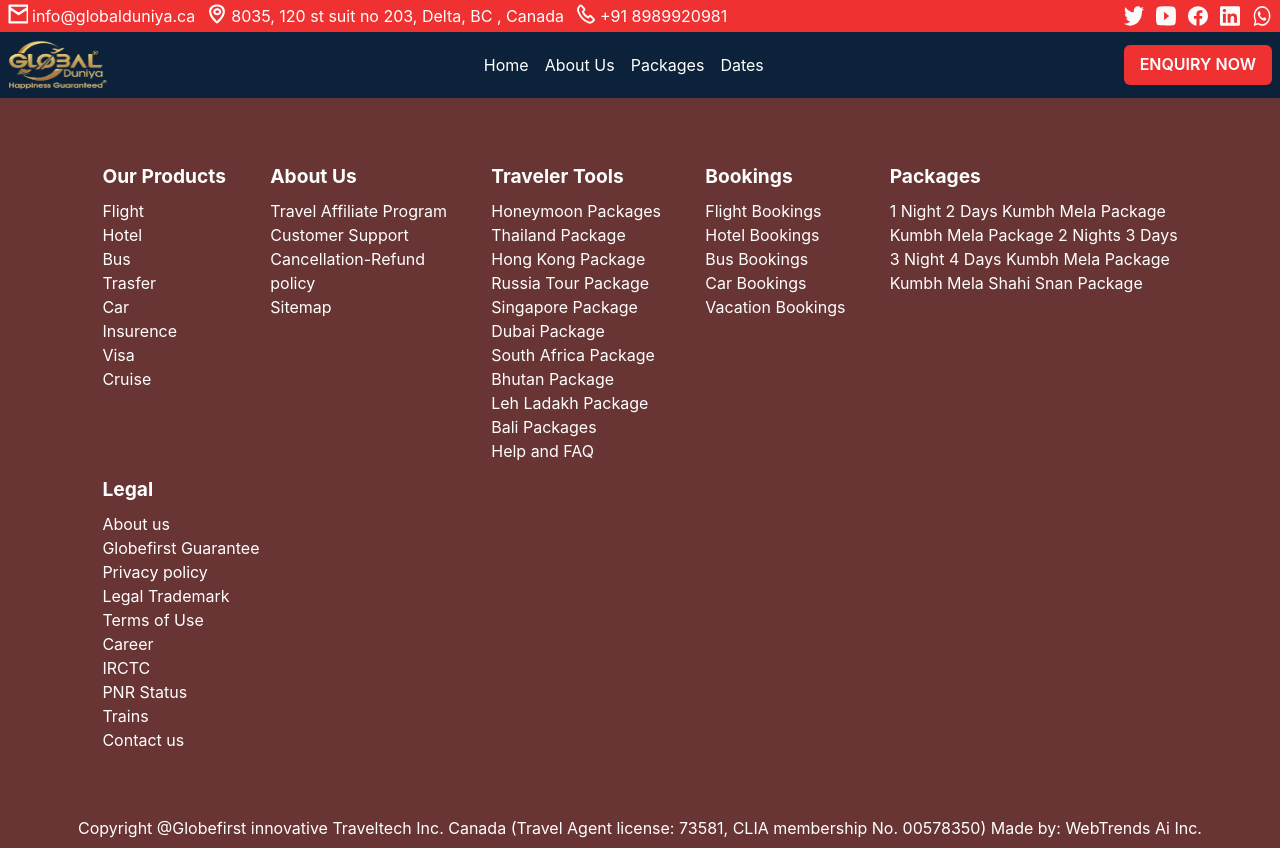
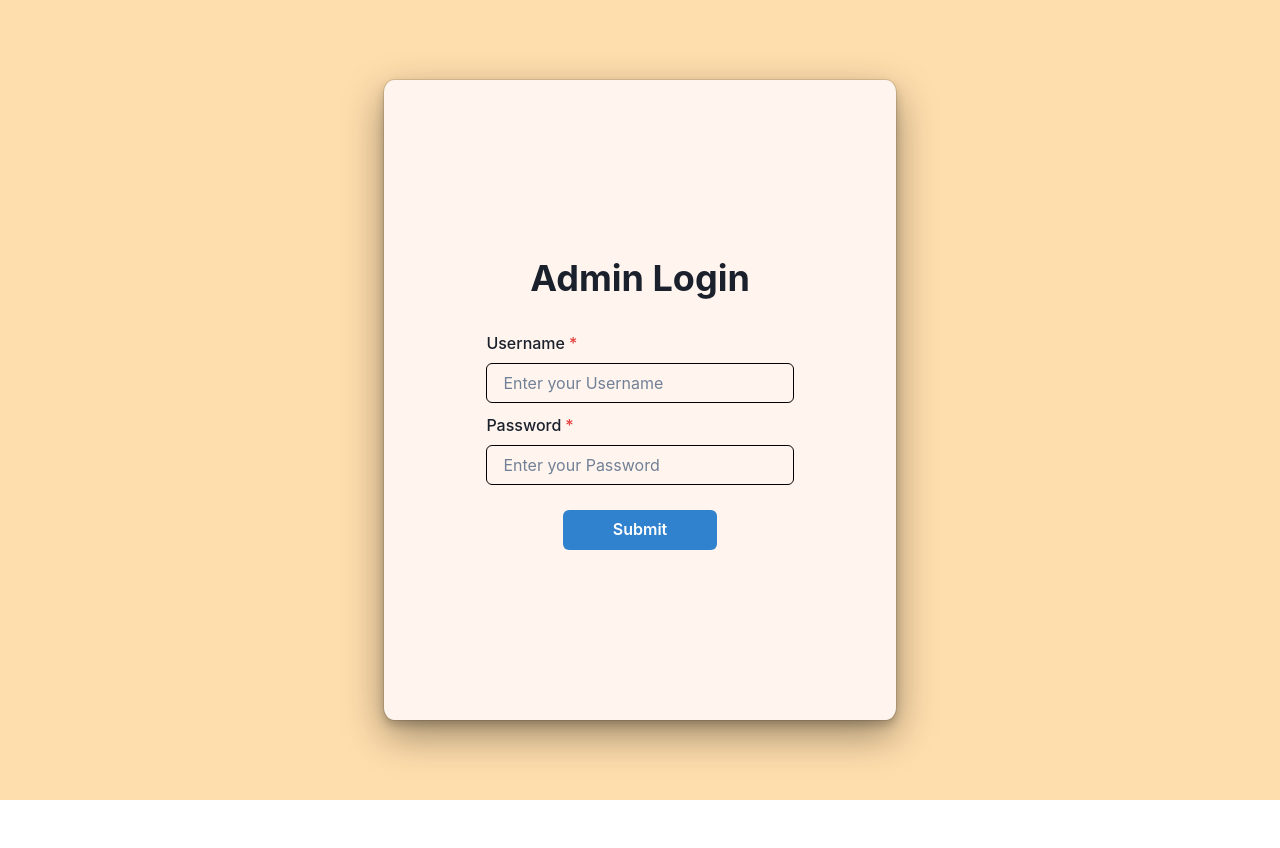
Before and after one commit to ArnabBiswas123/The-Kumbh-mela-Project, a React (Create React App) app: page /adminlogin in a window 1280 px wide. After the commit the page ends 800 px from the top, so only its background shows below. Built offline with nearby package versions, Linux system fonts and the light colour scheme.

Commit message:
About kumbh mela

```diff
--- a/src/App.js
+++ b/src/App.js
@@ -1,24 +1,16 @@
 import { Route, Routes } from "react-router-dom";
 import HomePage from "./pages/HomePage";
-import { useMediaQuery } from "@chakra-ui/react";
-import Header from './components/Header';
-import Footer from './components/Footer';
-import Header2 from './components/Header2';
-import MobileHeader from './components/MobileHeader'
 import AboutPage from "./pages/AboutPage";
+import LoginPage from "./pages/LoginPage";
 
 function App() {
-  const [isLargerThan980] = useMediaQuery('(min-width: 980px)')
-
   return (
     <>
-     {!isLargerThan980?<MobileHeader></MobileHeader>:<Header></Header>}
-    <Header2></Header2>
-    <Routes>
-      <Route path="/" element={<HomePage></HomePage>}></Route>
-      <Route path="/kumbhinfo" element={<AboutPage></AboutPage>}></Route>
-    </Routes>
-    <Footer></Footer>
+      <Routes>
+        <Route path="/" element={<HomePage></HomePage>}></Route>
+        <Route path="/kumbhinfo" element={<AboutPage></AboutPage>}></Route>
+        <Route path="/adminlogin" element={<LoginPage></LoginPage>}></Route>
+      </Routes>
     </>
   );
 }
--- a/src/components/KumbhInfo.jsx
+++ b/src/components/KumbhInfo.jsx
@@ -19,7 +19,7 @@
         >
           About Kumbh Mela
         </Heading>
-        <Text fontFamily="Georgia, serif" fontSize="lg" lineHeight="taller">
+        <Text fontFamily="Georgia, serif" fontSize="lg" lineHeight="taller"  m={8}>
           Kumbh Mela (the festival of the sacred Pitcher) is the largest
           peaceful congregation of pilgrims on earth, during which participants
           bathe or take a dip in a sacred river. Devotees believe that by
--- a/src/pages/AboutPage.jsx
+++ b/src/pages/AboutPage.jsx
@@ -1,14 +1,23 @@
-import React from 'react'
+import React from "react";
 import "slick-carousel/slick/slick.css";
 import "slick-carousel/slick/slick-theme.css";
-import ImageSlider from '../components/ImageSlider';
-import KumbhInfo from '../components/KumbhInfo';
+import ImageSlider from "../components/ImageSlider";
+import KumbhInfo from "../components/KumbhInfo";
+import { useMediaQuery } from "@chakra-ui/react";
+import Header from "../components/Header";
+import Header2 from "../components/Header2";
+import MobileHeader from "../components/MobileHeader";
+import Footer from "../components/Footer";
+export default function AboutPage() {
+  const [isLargerThan980] = useMediaQuery("(min-width: 980px)");
 
-export default function AboutPage() {
   return (
     <>
-    <ImageSlider/>
-    <KumbhInfo/>
+      {!isLargerThan980 ? <MobileHeader></MobileHeader> : <Header></Header>}
+      <Header2></Header2>
+      <ImageSlider />
+      <KumbhInfo />
+      <Footer></Footer>
     </>
-  )
+  );
 }
--- a/src/pages/HomePage.jsx
+++ b/src/pages/HomePage.jsx
@@ -4,19 +4,25 @@
 import KumbhDates from '../components/KumbhDates';
 import KumbhMelaAccommodation from '../components/KumbhMelaAccommodation';
 import KumbhMelaPackages from '../components/KumbhMelaPackages';
+import { useMediaQuery } from "@chakra-ui/react";
+import Header from "../components/Header";
+import Header2 from "../components/Header2";
+import MobileHeader from "../components/MobileHeader";
+import Footer from "../components/Footer";
 
 export default function HomePage() {
-
+  const [isLargerThan980] = useMediaQuery("(min-width: 980px)");
 
   return (
     <>
-
+       {!isLargerThan980 ? <MobileHeader></MobileHeader> : <Header></Header>}
+      <Header2></Header2>
     <MainImage></MainImage>
     <KumbhDates></KumbhDates>
     <AboutKumbh></AboutKumbh>
     <KumbhMelaPackages></KumbhMelaPackages>
     <KumbhMelaAccommodation></KumbhMelaAccommodation>
-
+    <Footer></Footer>
     </>
   )
 }
--- /dev/null
+++ b/src/pages/LoginPage.jsx
@@ -0,0 +1,78 @@
+import React from 'react'
+import {
+  Center,
+  Text,
+  VStack,
+  FormControl,
+  Input,
+  FormLabel,
+  Button,
+
+} from "@chakra-ui/react";
+export default function LoginPage() {
+  return (
+    <Center w={"100vw"} h={"100vh"} bgColor={"#FFDEAD"}>
+    <Center
+      h={"80%"}
+      w={["100%", "80%", "80%", "40%"]}
+      borderRadius={"2%"}
+      display={"flex"}
+      flexDirection={"row"}
+      // justifyContent={"flex-start"}
+      bgColor={"#FFF5EE"}
+      gap={"20%"}
+      boxShadow="dark-lg"
+    >
+      <VStack w={"60%"} spacing={"10px"}>
+        <Text fontSize={"4xl"} as={"b"} mb={4}>
+          {" "}
+          Admin Login
+        </Text>
+
+
+        <FormControl id="username" isRequired
+        // isInvalid={errors.email}
+        >
+          <FormLabel>Username</FormLabel>
+          <Input
+            placeholder="Enter your Username"
+            // value={email}
+            // onChange={emailChangeHandler}
+            borderColor={"black"}
+          />
+          {/* {errors.email ? (
+            <FormErrorMessage>{errors.email}</FormErrorMessage>
+          ) : (
+            ""
+          )} */}
+        </FormControl>
+        <FormControl id="Password" isRequired
+        // isInvalid={errors.mobile}
+        >
+          <FormLabel>Password</FormLabel>
+          <Input
+            placeholder="Enter your Password"
+            // value={mobile}
+            // onChange={mobileChangeHandler}
+            borderColor={"black"}
+          />
+          {/* {errors.mobile ? (
+            <FormErrorMessage>{errors.mobile}</FormErrorMessage>
+          ) : (
+            ""
+          )} */}
+        </FormControl>
+        <Button
+          colorScheme="blue"
+          width="50%"
+          style={{ marginTop: 15 }}
+          // onClick={submitHandler}
+          // isLoading={loading}
+        >
+          Submit
+        </Button>
+      </VStack>
+    </Center>
+  </Center>
+  )
+}
```
